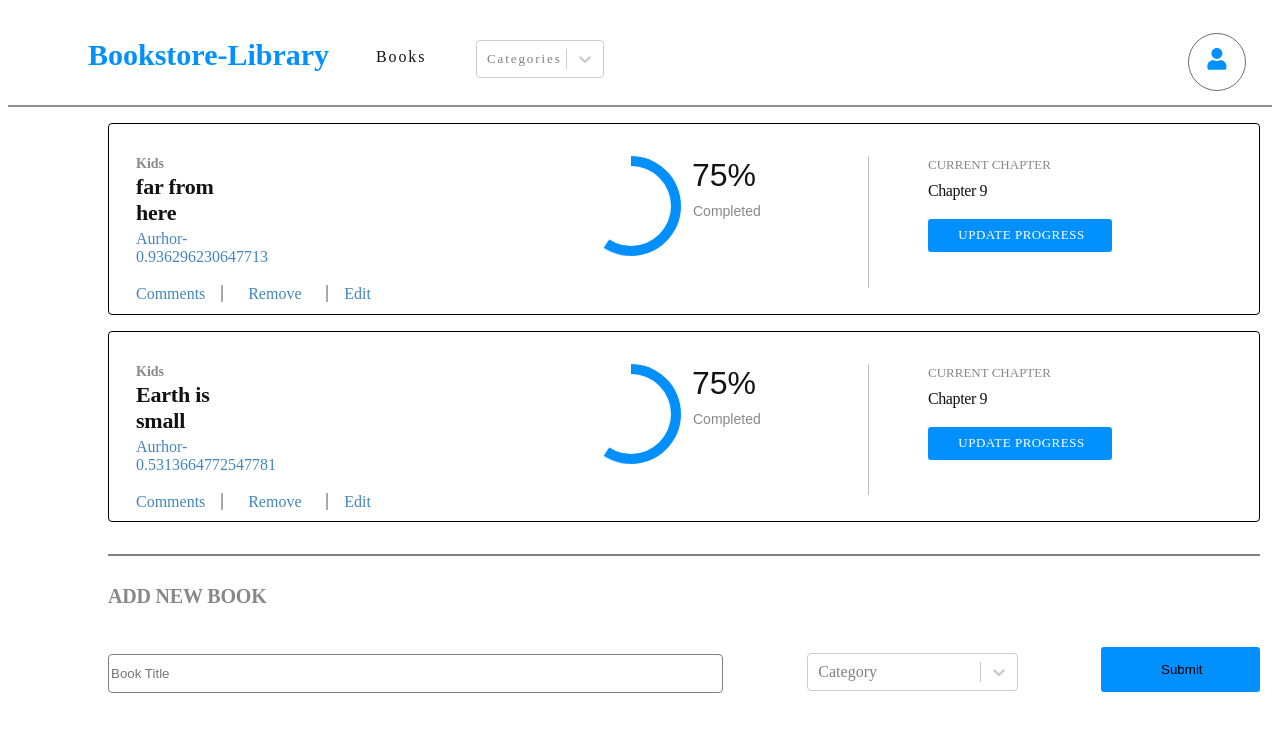
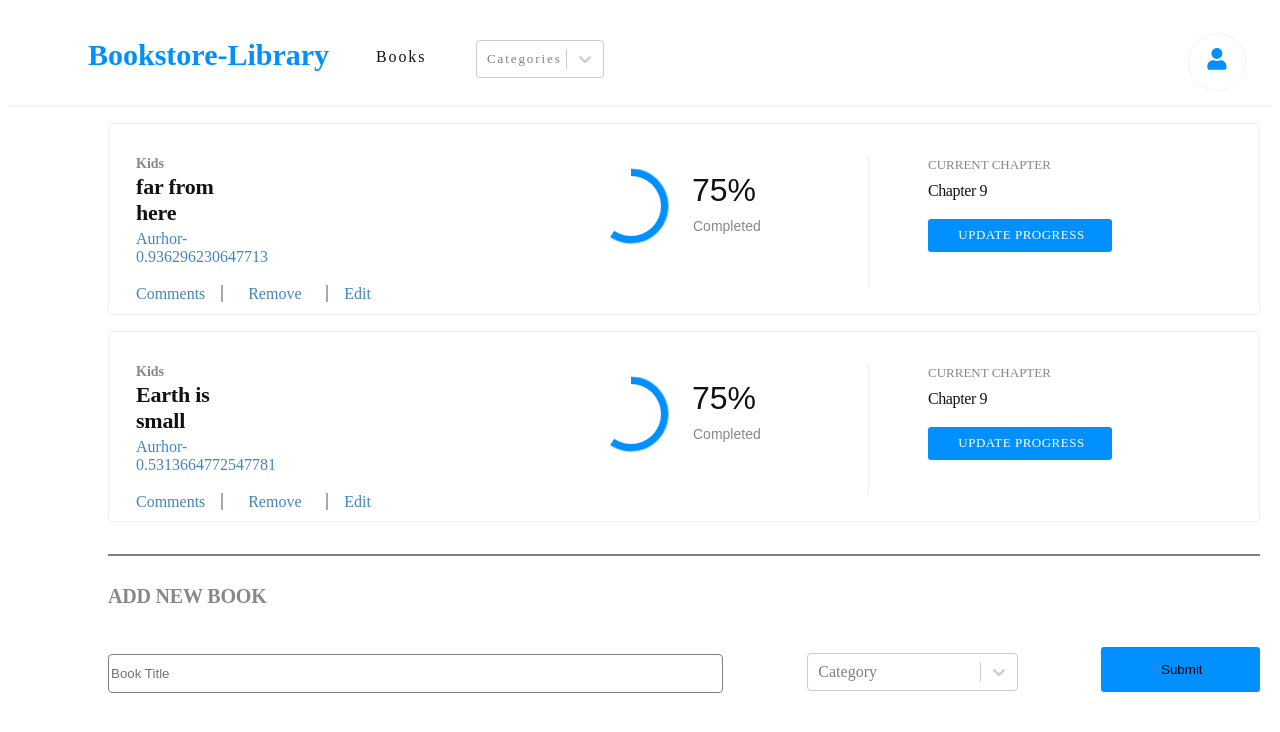
Before and after one commit to Deepakdanger/bookstore_library, a React (Create React App) app: page / in a window 1280 px wide. Shown: the top 732 px of the page. Built offline with nearby package versions, Linux system fonts and the light colour scheme.

Commit message:
Change borser color and resize object

```diff
--- a/src/App.css
+++ b/src/App.css
@@ -3,7 +3,7 @@ nav {
   height: 6rem;
   height: 100%;
   background-color: rgb(255, 255, 255);
-  border-bottom: rgb(146, 141, 143) 2px solid;
+  border-bottom: rgb(245, 245, 245) 2px solid;
 }
 
 .book_topic {
@@ -56,7 +56,7 @@ nav {
   height: 1.75rem;
   margin: 1.56rem 0 0 36.5rem;
   padding: 0.875rem;
-  border: solid 1px rgb(108, 109, 122);
+  border: solid 1px rgb(243, 243, 243);
   border-radius: 80%;
 }
 
@@ -75,7 +75,7 @@ nav {
   border-radius: 4px;
   background-color: #fff;
   display: flex;
-  border: solid 1px black;
+  border: solid 1px rgb(240, 240, 240);
 }
 
 .category1 {
@@ -171,7 +171,7 @@ nav {
 
 .book-progress {
   display: flex;
-  border-right: 0.1px solid silver;
+  border-right: 0.1px solid rgb(240, 240, 240);
   padding-right: 1rem;
 }
 
@@ -179,7 +179,7 @@ nav {
   height: 100px;
   width: 100px;
   position: relative;
-  transform: scale(1);
+  transform: scale(0.75);
 }
 
 .circular .inner {
@@ -253,7 +253,7 @@ nav {
 .Percent-Complete {
   width: 2.938rem;
   height: 2.438rem;
-  margin: 0.063rem 7.063rem 0 0.688rem;
+  margin: 1rem 7.063rem 0 0.688rem;
   font-family: 'Montserrat Bold', sans-serif;
   font-size: 2rem;
   font-weight: normal;
```
